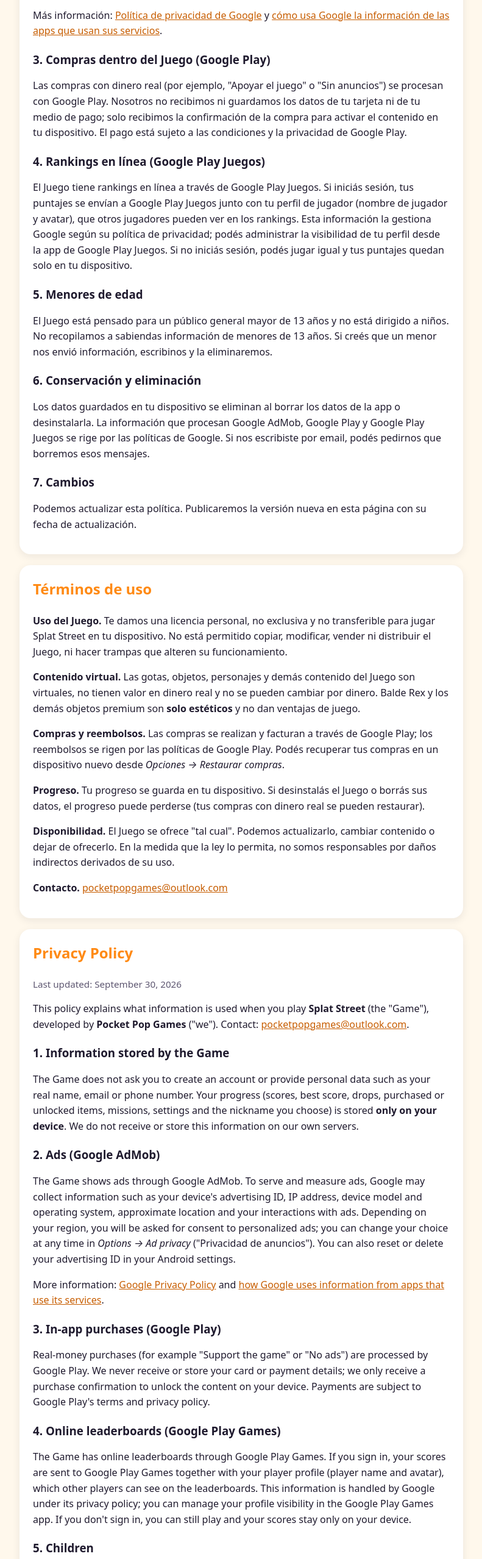
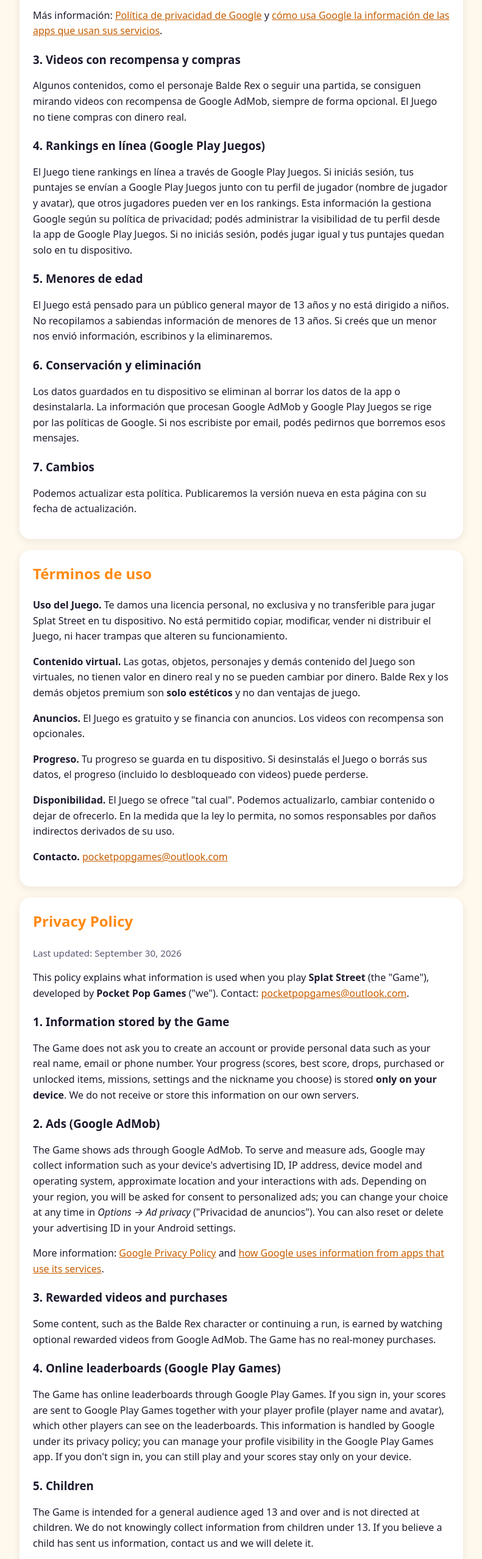
Before and after one commit to pocketpopgames/pocketpopgames.github.io, a plain HTML site: page index.html in a window 1280 px wide. Shown: the part 834-3391 px from the top of the page at 61% size, without its empty margins (244-1035 px from the left). Drawn offline with Linux system fonts and the light colour scheme.

Commit message:
Update index.html

```diff
--- a/index.html
+++ b/index.html
@@ -46,8 +46,8 @@
   <p>El Juego muestra anuncios a través de Google AdMob. Para mostrar y medir anuncios, Google puede recopilar información como el identificador de publicidad del dispositivo, la dirección IP, el modelo y sistema del dispositivo, la ubicación aproximada y cómo interactuás con los anuncios. Según tu región, se te pedirá consentimiento para anuncios personalizados; podés cambiar tu elección en cualquier momento desde <em>Opciones → Privacidad de anuncios</em>. También podés restablecer o eliminar tu identificador de publicidad desde los ajustes de Android.</p>
   <p>Más información: <a href="https://policies.google.com/privacy" target="_blank" rel="noopener">Política de privacidad de Google</a> y <a href="https://policies.google.com/technologies/partner-sites" target="_blank" rel="noopener">cómo usa Google la información de las apps que usan sus servicios</a>.</p>
 
-  <h3>3. Compras dentro del Juego (Google Play)</h3>
-  <p>Las compras con dinero real (por ejemplo, "Apoyar el juego" o "Sin anuncios") se procesan con Google Play. Nosotros no recibimos ni guardamos los datos de tu tarjeta ni de tu medio de pago; solo recibimos la confirmación de la compra para activar el contenido en tu dispositivo. El pago está sujeto a las condiciones y la privacidad de Google Play.</p>
+  <h3>3. Videos con recompensa y compras</h3>
+  <p>Algunos contenidos, como el personaje Balde Rex o seguir una partida, se consiguen mirando videos con recompensa de Google AdMob, siempre de forma opcional. El Juego no tiene compras con dinero real.</p>
 
   <h3>4. Rankings en línea (Google Play Juegos)</h3>
   <p>El Juego tiene rankings en línea a través de Google Play Juegos. Si iniciás sesión, tus puntajes se envían a Google Play Juegos junto con tu perfil de jugador (nombre de jugador y avatar), que otros jugadores pueden ver en los rankings. Esta información la gestiona Google según su política de privacidad; podés administrar la visibilidad de tu perfil desde la app de Google Play Juegos. Si no iniciás sesión, podés jugar igual y tus puntajes quedan solo en tu dispositivo.</p>
@@ -56,7 +56,7 @@
   <p>El Juego está pensado para un público general mayor de 13 años y no está dirigido a niños. No recopilamos a sabiendas información de menores de 13 años. Si creés que un menor nos envió información, escribinos y la eliminaremos.</p>
 
   <h3>6. Conservación y eliminación</h3>
-  <p>Los datos guardados en tu dispositivo se eliminan al borrar los datos de la app o desinstalarla. La información que procesan Google AdMob, Google Play y Google Play Juegos se rige por las políticas de Google. Si nos escribiste por email, podés pedirnos que borremos esos mensajes.</p>
+  <p>Los datos guardados en tu dispositivo se eliminan al borrar los datos de la app o desinstalarla. La información que procesan Google AdMob y Google Play Juegos se rige por las políticas de Google. Si nos escribiste por email, podés pedirnos que borremos esos mensajes.</p>
 
   <h3>7. Cambios</h3>
   <p>Podemos actualizar esta política. Publicaremos la versión nueva en esta página con su fecha de actualización.</p>
@@ -66,8 +66,8 @@
   <h2>Términos de uso</h2>
   <p><strong>Uso del Juego.</strong> Te damos una licencia personal, no exclusiva y no transferible para jugar Splat Street en tu dispositivo. No está permitido copiar, modificar, vender ni distribuir el Juego, ni hacer trampas que alteren su funcionamiento.</p>
   <p><strong>Contenido virtual.</strong> Las gotas, objetos, personajes y demás contenido del Juego son virtuales, no tienen valor en dinero real y no se pueden cambiar por dinero. Balde Rex y los demás objetos premium son <strong>solo estéticos</strong> y no dan ventajas de juego.</p>
-  <p><strong>Compras y reembolsos.</strong> Las compras se realizan y facturan a través de Google Play; los reembolsos se rigen por las políticas de Google Play. Podés recuperar tus compras en un dispositivo nuevo desde <em>Opciones → Restaurar compras</em>.</p>
-  <p><strong>Progreso.</strong> Tu progreso se guarda en tu dispositivo. Si desinstalás el Juego o borrás sus datos, el progreso puede perderse (tus compras con dinero real se pueden restaurar).</p>
+  <p><strong>Anuncios.</strong> El Juego es gratuito y se financia con anuncios. Los videos con recompensa son opcionales.</p>
+  <p><strong>Progreso.</strong> Tu progreso se guarda en tu dispositivo. Si desinstalás el Juego o borrás sus datos, el progreso (incluido lo desbloqueado con videos) puede perderse.</p>
   <p><strong>Disponibilidad.</strong> El Juego se ofrece "tal cual". Podemos actualizarlo, cambiar contenido o dejar de ofrecerlo. En la medida que la ley lo permita, no somos responsables por daños indirectos derivados de su uso.</p>
   <p><strong>Contacto.</strong> <a href="mailto:pocketpopgames@outlook.com">pocketpopgames@outlook.com</a></p>
 </section>
@@ -85,8 +85,8 @@
   <p>The Game shows ads through Google AdMob. To serve and measure ads, Google may collect information such as your device's advertising ID, IP address, device model and operating system, approximate location and your interactions with ads. Depending on your region, you will be asked for consent to personalized ads; you can change your choice at any time in <em>Options → Ad privacy</em> ("Privacidad de anuncios"). You can also reset or delete your advertising ID in your Android settings.</p>
   <p>More information: <a href="https://policies.google.com/privacy" target="_blank" rel="noopener">Google Privacy Policy</a> and <a href="https://policies.google.com/technologies/partner-sites" target="_blank" rel="noopener">how Google uses information from apps that use its services</a>.</p>
 
-  <h3>3. In-app purchases (Google Play)</h3>
-  <p>Real-money purchases (for example "Support the game" or "No ads") are processed by Google Play. We never receive or store your card or payment details; we only receive a purchase confirmation to unlock the content on your device. Payments are subject to Google Play's terms and privacy policy.</p>
+  <h3>3. Rewarded videos and purchases</h3>
+  <p>Some content, such as the Balde Rex character or continuing a run, is earned by watching optional rewarded videos from Google AdMob. The Game has no real-money purchases.</p>
 
   <h3>4. Online leaderboards (Google Play Games)</h3>
   <p>The Game has online leaderboards through Google Play Games. If you sign in, your scores are sent to Google Play Games together with your player profile (player name and avatar), which other players can see on the leaderboards. This information is handled by Google under its privacy policy; you can manage your profile visibility in the Google Play Games app. If you don't sign in, you can still play and your scores stay only on your device.</p>
@@ -95,7 +95,7 @@
   <p>The Game is intended for a general audience aged 13 and over and is not directed at children. We do not knowingly collect information from children under 13. If you believe a child has sent us information, contact us and we will delete it.</p>
 
   <h3>6. Retention and deletion</h3>
-  <p>Data stored on your device is deleted when you clear the app's data or uninstall it. Information processed by Google AdMob, Google Play and Google Play Games is governed by Google's policies. If you emailed us, you can ask us to delete those messages.</p>
+  <p>Data stored on your device is deleted when you clear the app's data or uninstall it. Information processed by Google AdMob and Google Play Games is governed by Google's policies. If you emailed us, you can ask us to delete those messages.</p>
 
   <h3>7. Changes</h3>
   <p>We may update this policy. The new version will be posted on this page with its update date.</p>
@@ -105,8 +105,8 @@
   <h2>Terms of Use</h2>
   <p><strong>Use of the Game.</strong> We grant you a personal, non-exclusive, non-transferable license to play Splat Street on your device. You may not copy, modify, sell or distribute the Game, or cheat in ways that alter how it works.</p>
   <p><strong>Virtual content.</strong> Drops, items, characters and other in-game content are virtual, have no real-money value and cannot be exchanged for money. Balde Rex and other premium items are <strong>cosmetic only</strong> and give no gameplay advantage.</p>
-  <p><strong>Purchases and refunds.</strong> Purchases are made and billed through Google Play; refunds follow Google Play's policies. You can recover your purchases on a new device from <em>Options → Restore purchases</em>.</p>
-  <p><strong>Progress.</strong> Your progress is stored on your device. If you uninstall the Game or clear its data, your progress may be lost (real-money purchases can be restored).</p>
+  <p><strong>Ads.</strong> The Game is free and supported by ads. Rewarded videos are optional.</p>
+  <p><strong>Progress.</strong> Your progress is stored on your device. If you uninstall the Game or clear its data, your progress (including content unlocked with videos) may be lost.</p>
   <p><strong>Availability.</strong> The Game is provided "as is". We may update it, change content or stop offering it. To the extent permitted by law, we are not liable for indirect damages arising from its use.</p>
   <p><strong>Contact.</strong> <a href="mailto:pocketpopgames@outlook.com">pocketpopgames@outlook.com</a></p>
 </section>
```
